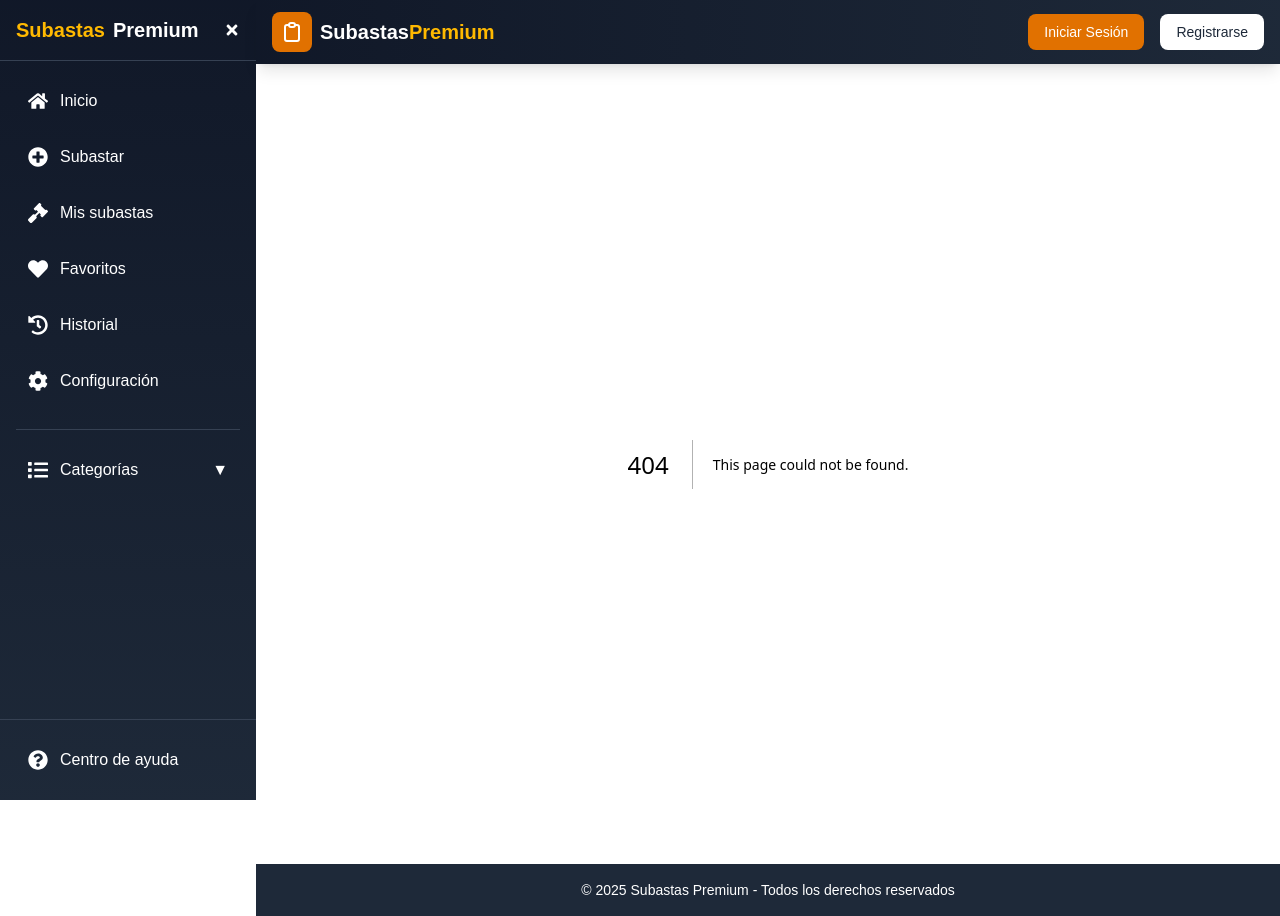
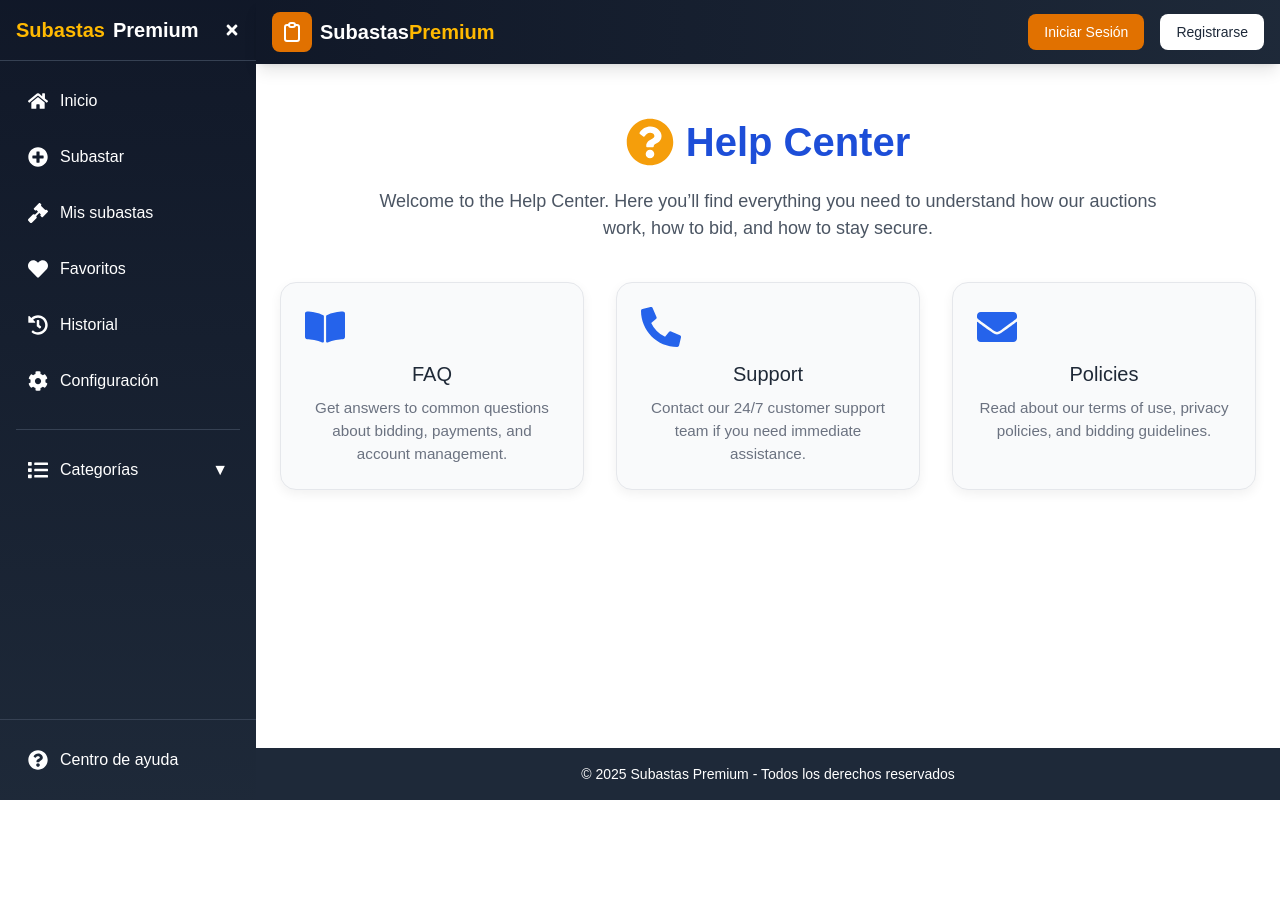
Before and after one commit to daswsi-utp/FrontEnd_Auction_Page, a Next.js app: page /help in a window 1280 px wide. Before the commit this address had no page. After the commit the page ends 800 px from the top, so only its background shows below. Built offline with nearby package versions, Linux system fonts and the light colour scheme.

Commit message:
Add help section module

```diff
--- /dev/null
+++ b/src/app/help/help.module.css
@@ -0,0 +1,67 @@
+.container {
+  max-width: 1100px;
+  margin: 3rem auto;
+  padding: 0 1.5rem;
+  color: #1f2937;
+  text-align: center;
+}
+
+.title {
+  display: flex;
+  justify-content: center;
+  align-items: center;
+  gap: 0.75rem;
+  font-size: 2.5rem;
+  color: #1d4ed8;
+  font-weight: 700;
+  margin-bottom: 1rem;
+}
+
+.icon {
+  font-size: 3rem;
+  color: #f59e0b;
+}
+
+.description {
+  font-size: 1.125rem;
+  color: #4b5563;
+  max-width: 800px;
+  margin: 0 auto 2.5rem;
+}
+
+.grid {
+  display: grid;
+  grid-template-columns: repeat(auto-fit, minmax(260px, 1fr));
+  gap: 2rem;
+}
+
+.card {
+  background: #f9fafb;
+  border: 1px solid #e5e7eb;
+  border-radius: 1rem;
+  padding: 1.5rem;
+  text-align: center;
+  box-shadow: 0 4px 12px rgba(0, 0, 0, 0.06);
+  transition: transform 0.2s ease;
+}
+
+.card:hover {
+  transform: translateY(-5px);
+}
+
+.cardIcon {
+  font-size: 2.5rem;
+  color: #2563eb;
+  margin-bottom: 0.75rem;
+}
+
+.card h3 {
+  font-size: 1.25rem;
+  color: #1f2937;
+  margin-bottom: 0.5rem;
+}
+
+.card p {
+  color: #6b7280;
+  font-size: 0.95rem;
+}
--- /dev/null
+++ b/src/app/help/page.jsx
@@ -0,0 +1,34 @@
+'use client'
+import styles from './help.module.css'
+import { FaQuestionCircle, FaPhoneAlt, FaEnvelope, FaBookOpen } from 'react-icons/fa'
+
+export default function Help() {
+  return (
+    <main className={styles.container}>
+      <h1 className={styles.title}>
+        <FaQuestionCircle className={styles.icon} /> Help Center
+      </h1>
+      <p className={styles.description}>
+        Welcome to the Help Center. Here you’ll find everything you need to understand how our auctions work, how to bid, and how to stay secure.
+      </p>
+
+      <section className={styles.grid}>
+        <div className={styles.card}>
+          <FaBookOpen className={styles.cardIcon} />
+          <h3>FAQ</h3>
+          <p>Get answers to common questions about bidding, payments, and account management.</p>
+        </div>
+        <div className={styles.card}>
+          <FaPhoneAlt className={styles.cardIcon} />
+          <h3>Support</h3>
+          <p>Contact our 24/7 customer support team if you need immediate assistance.</p>
+        </div>
+        <div className={styles.card}>
+          <FaEnvelope className={styles.cardIcon} />
+          <h3>Policies</h3>
+          <p>Read about our terms of use, privacy policies, and bidding guidelines.</p>
+        </div>
+      </section>
+    </main>
+  )
+}
```
